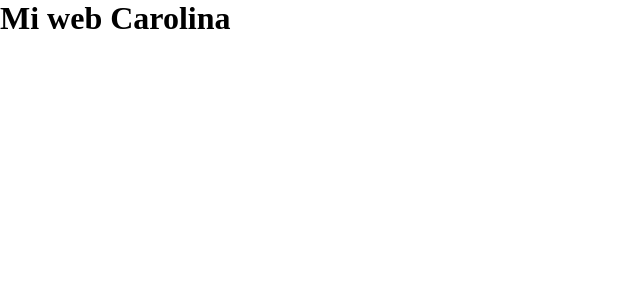
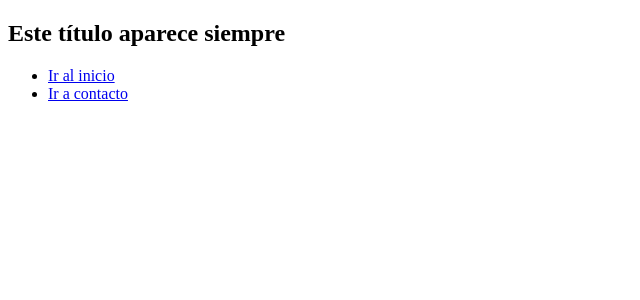
Before and after one commit to carodriguezp/react-practice-exercises, a React (Vite) app: page / in a window 1280 px wide. Shown: the top 300 px of the page, without its empty margins (0-640 px from the left). Built offline with nearby package versions, Linux system fonts and the light colour scheme.

Commit message:
router example

```diff
--- a/package.json
+++ b/package.json
@@ -1,6 +1,7 @@
 {
   "name": "my-react-app",
   "private": true,
+  "homepage": "./",
   "version": "0.0.0",
   "type": "module",
   "scripts": {
@@ -13,6 +14,7 @@
     "node-sass": "^9.0.0",
     "react": "^18.2.0",
     "react-dom": "^18.2.0",
+    "react-router-dom": "^6.22.0",
     "sass": "^1.70.0"
   },
   "devDependencies": {
--- a/src/components/App.jsx
+++ b/src/components/App.jsx
@@ -1,14 +1,38 @@
-import '../style/App.scss';
-// import { useState } from 'react';
+// Fichero src/components/App.jsx
 
-function App() {
-  const user = "Carolina";
+import { Link, Route, Routes } from "react-router-dom";
 
+const App = () => {
   return (
-    <>
-      <h1>Mi web {user} </h1>
-    </>
+    <div>
+      <h2>Este título aparece siempre</h2>
+
+      <Routes>
+        <Route
+          path="/contacto"
+          element={
+            <h2>
+              Este título solo aparece cuando la usuaria entra en la página de
+              contacto
+            </h2>
+          }
+        />
+      </Routes>
+
+      <nav>
+        <ul>
+          <li>
+            <Link to="/">Ir al inicio</Link>
+          </li>
+          <li>
+            <Link to="/contacto" className="link" id="contact-link" target="_blank">
+              Ir a contacto
+            </Link>
+          </li>
+        </ul>
+      </nav>
+    </div>
   );
-}
+};
 
-export default App
+export default App;
```
Also changed, not shown: src/main.jsx (+6 -4 lines), 1 other file (tests, documents, lock files or other folders).
